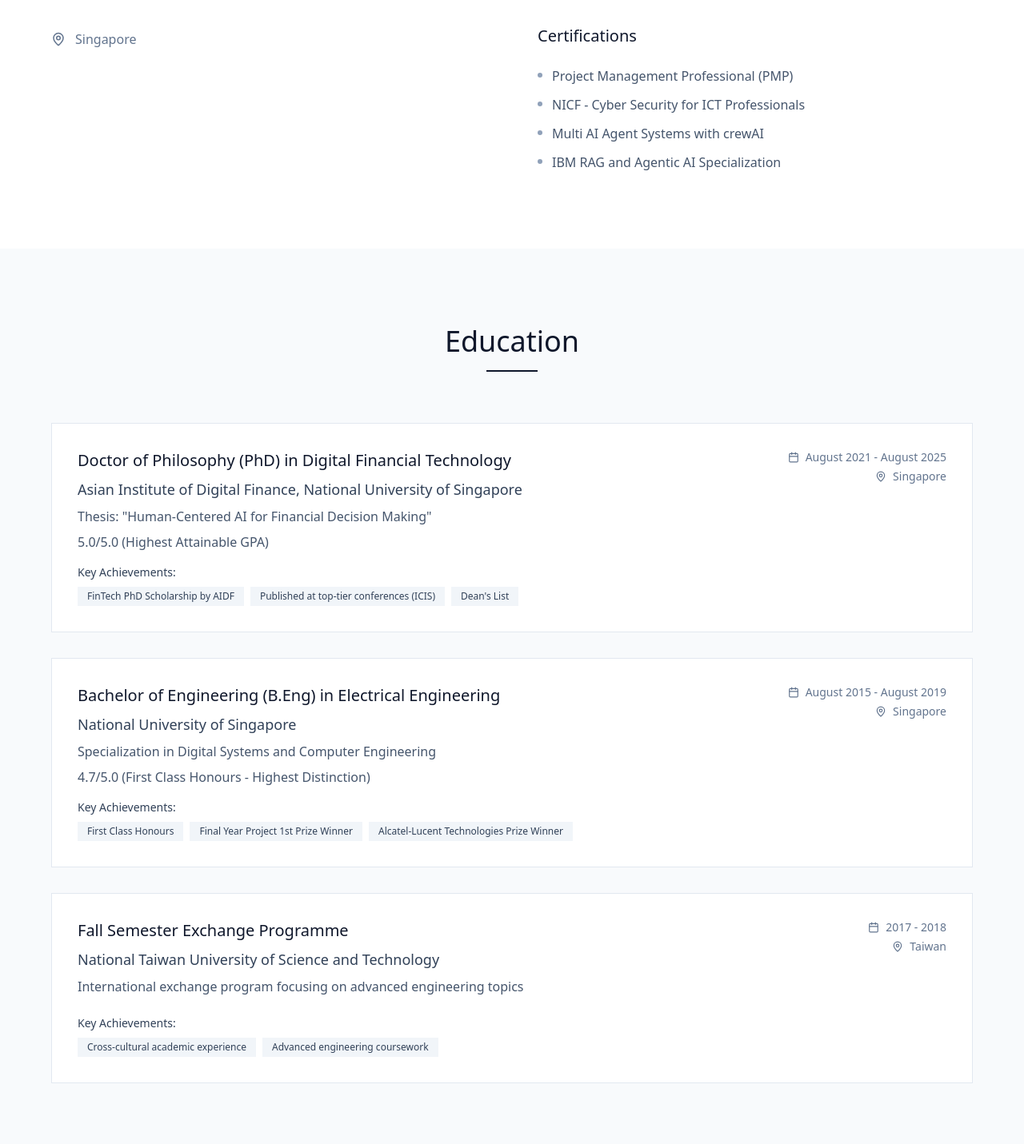
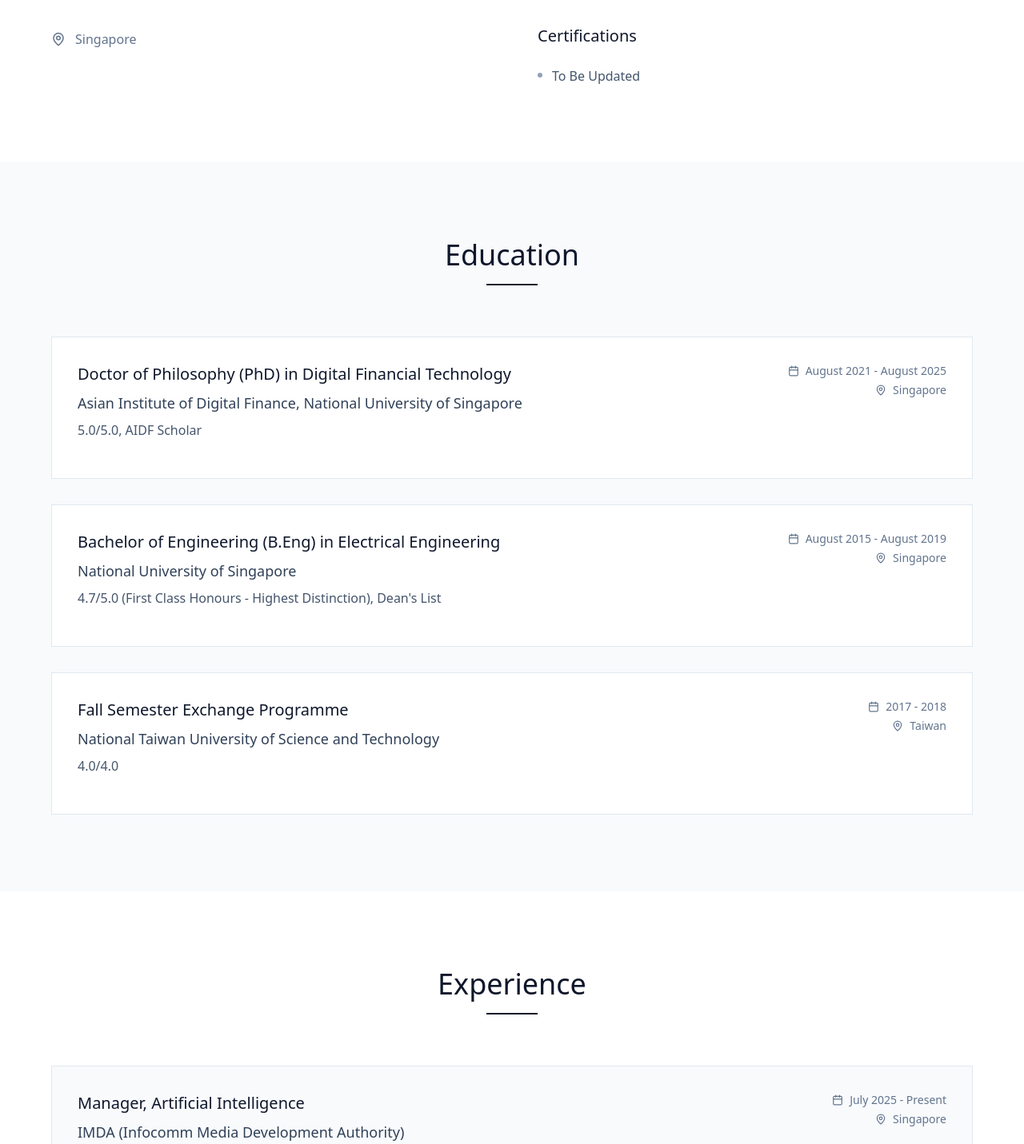
Before and after one commit to Chen-XueWen/Chen-XueWen.github.io, a React (Vite) app: page / in a window 1280 px wide. Shown: the part 1479-2910 px from the top of the page at 80% size. Built offline with nearby package versions, Linux system fonts and the light colour scheme.

Commit message:
Update App.jsx

```diff
--- a/src/App.jsx
+++ b/src/App.jsx
@@ -51,27 +51,23 @@ function App() {
       institution: "Asian Institute of Digital Finance, National University of Singapore",
       period: "August 2021 - August 2025",
       location: "Singapore",
-      details: "Thesis: \"Human-Centered AI for Financial Decision Making\"",
-      gpa: "5.0/5.0 (Highest Attainable GPA)",
-      achievements: ["FinTech PhD Scholarship by AIDF", "Published at top-tier conferences (ICIS)", "Dean's List"]
+      thesis: "Human-Centered AI for Financial Decision Making",
+      supervisor: "Stanley Kok, School of Computing",
+      gpa: "5.0/5.0, AIDF Scholar",
     },
     {
       degree: "Bachelor of Engineering (B.Eng) in Electrical Engineering",
       institution: "National University of Singapore",
       period: "August 2015 - August 2019",
       location: "Singapore",
-      details: "Specialization in Digital Systems and Computer Engineering",
-      gpa: "4.7/5.0 (First Class Honours - Highest Distinction)",
-      achievements: ["First Class Honours", "Final Year Project 1st Prize Winner", "Alcatel-Lucent Technologies Prize Winner"]
+      gpa: "4.7/5.0 (First Class Honours - Highest Distinction), Dean's List",
     },
     {
       degree: "Fall Semester Exchange Programme",
       institution: "National Taiwan University of Science and Technology",
       period: "2017 - 2018",
       location: "Taiwan",
-      details: "International exchange program focusing on advanced engineering topics",
-      gpa: "",
-      achievements: ["Cross-cultural academic experience", "Advanced engineering coursework"]
+      gpa: "4.0/4.0",
     }
   ]
 
@@ -96,12 +92,6 @@ function App() {
       acceptance: "Under Review",
       authors: "Xue Wen Tan, Stanley Kok"
     },
-    {
-      title: "Implicit Continuous Slot Attention with Neural Ordinary Differential Equations",
-      venue: "Work in Progress",
-      acceptance: "In Development",
-      authors: "Xue Wen Tan, Stanley Kok"
-    }
   ]
 
   const experience = [
@@ -117,7 +107,7 @@ function App() {
       company: "Asian Institute of Digital Finance, NUS",
       period: "August 2021 - August 2025",
       location: "Singapore",
-      description: "Completed PhD in Digital Financial Technology with thesis titled 'Human-Centered AI for Financial Decision Making'. Developed state-of-the-art ML and generative AI models for risk classification, fraud detection, and explainable financial information extraction. Published at top-tier conferences including ICIS."
+      description: "Completed PhD in Digital Financial Technology with thesis titled 'Human-Centered AI for Financial Decision Making'. Developed state-of-the-art ML and generative AI models for risk classification, fraud detection, and explainable financial information extraction. Published at top-tier conferences."
     },
     {
       role: "Information Technology Analyst",
@@ -136,19 +126,11 @@ function App() {
   ]
 
   const certifications = [
-    "Project Management Professional (PMP)",
-    "NICF - Cyber Security for ICT Professionals",
-    "Multi AI Agent Systems with crewAI",
-    "IBM RAG and Agentic AI Specialization"
+    "To Be Updated",
   ]
 
   const achievements = [
-    "Dean's List - National University of Singapore",
-    "Young Talent Program - Market Immersion",
-    "Edusave Award for Achievement, Good Leadership and Service (EAGLES)",
-    "Final Year Project (FYP) Poster Presentation 2019 - 1st Prize Winner",
-    "Alcatel-Lucent Technologies Prize Winner",
-    "OWASP Secure Coding Competition Winner (DBS Bank)"
+    "To Be Updated",
   ]
 
   const academicServices = [
```
